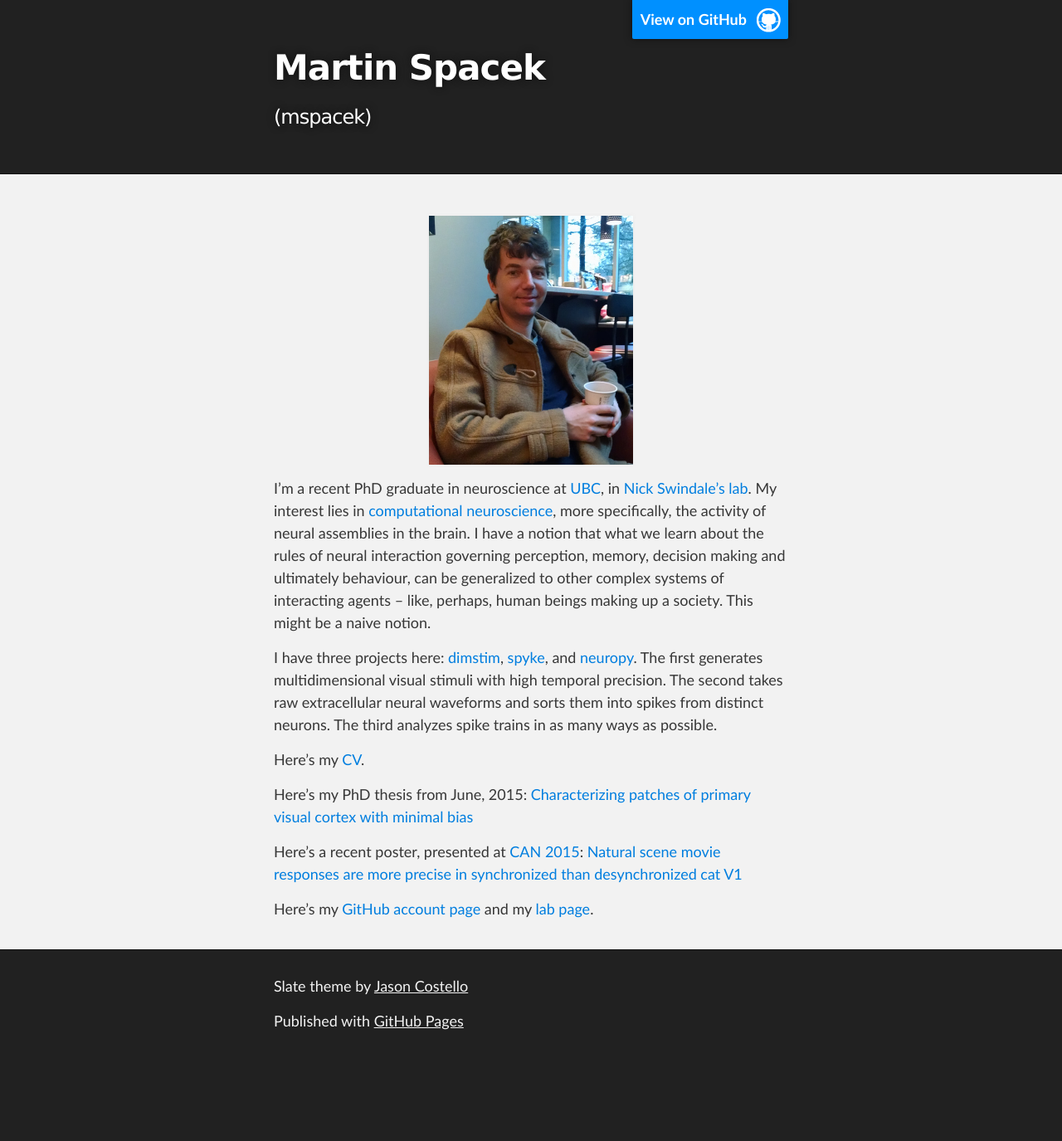
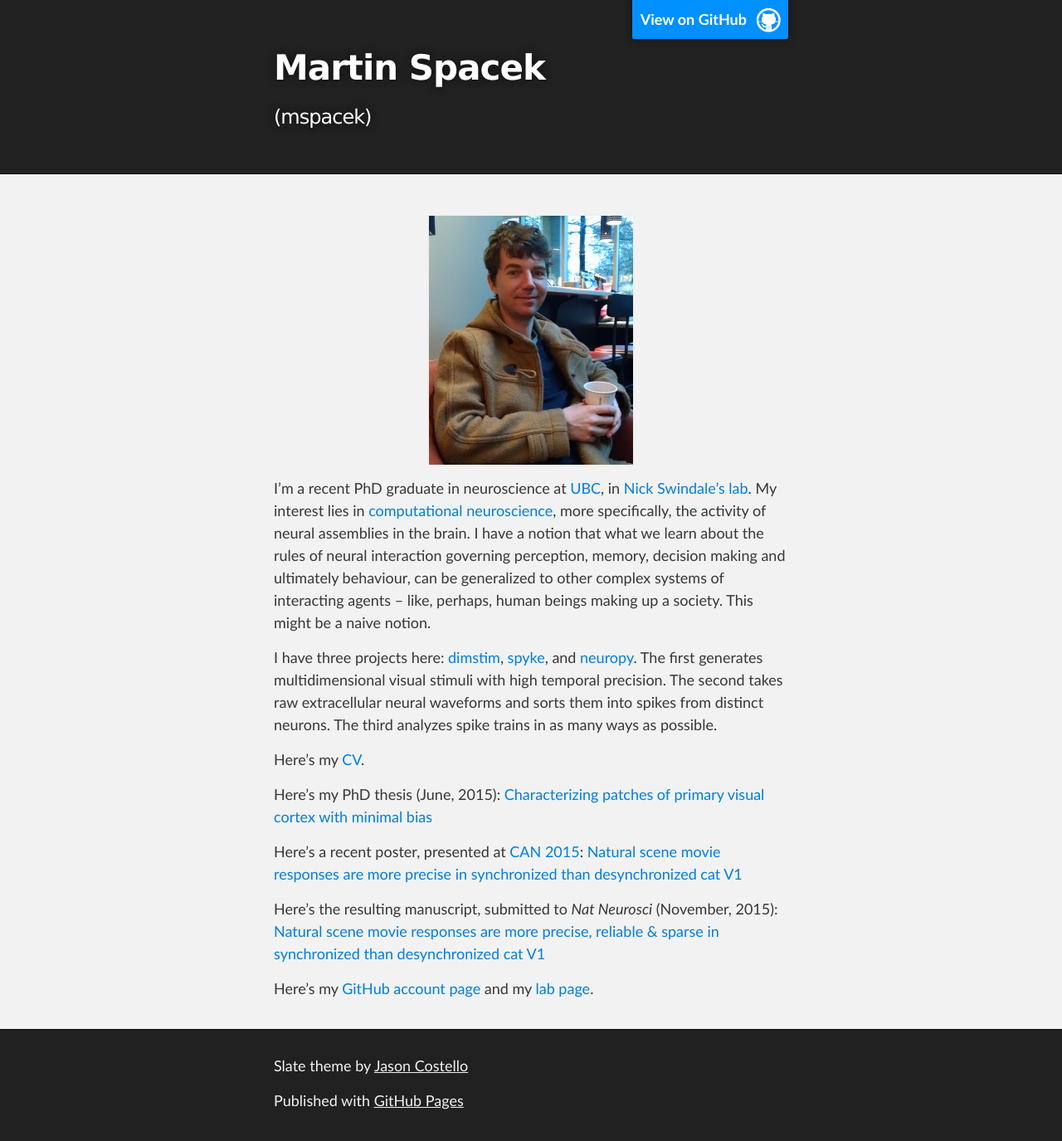
Before and after one commit to mspacek/mspacek.github.io, a Jekyll site: the page built from index.md, in a window 1280 px wide. Shown: the whole page at 83% size. Built offline with Jekyll 4.4.1, drawn with Linux system fonts in a browser that asks for light colours; Markdown is read by kramdown in place of the engine named in the settings; before the commit the page ends 1279 px from its top, so only the background shows below that.

Commit message:
Add natstate paper

```diff
--- a/index.md
+++ b/index.md
@@ -24,12 +24,16 @@ analyzes spike trains in as many ways as possible.
 
 Here's my [CV](CV.pdf).
 
-Here's my PhD thesis from June, 2015: [Characterizing patches of primary visual cortex with
+Here's my PhD thesis (June, 2015): [Characterizing patches of primary visual cortex with
 minimal bias](mspacek_thesis.pdf)
 
 Here's a recent poster, presented at [CAN 2015](http://can-acn.org/meeting2015): [Natural
 scene movie responses are more precise in synchronized than desynchronized cat
 V1](CAN_2015_poster.pdf)
 
+Here's the resulting manuscript, submitted to _Nat Neurosci_ (November, 2015):
+[Natural scene movie responses are more precise, reliable & sparse in synchronized than
+desynchronized cat V1](natstate.pdf)
+
 Here's my [GitHub account page](http://github.com/mspacek) and my [lab
 page](http://swindale.ecc.ubc.ca/MartinSpacek).
```
Also changed, not shown: 1 other file.
